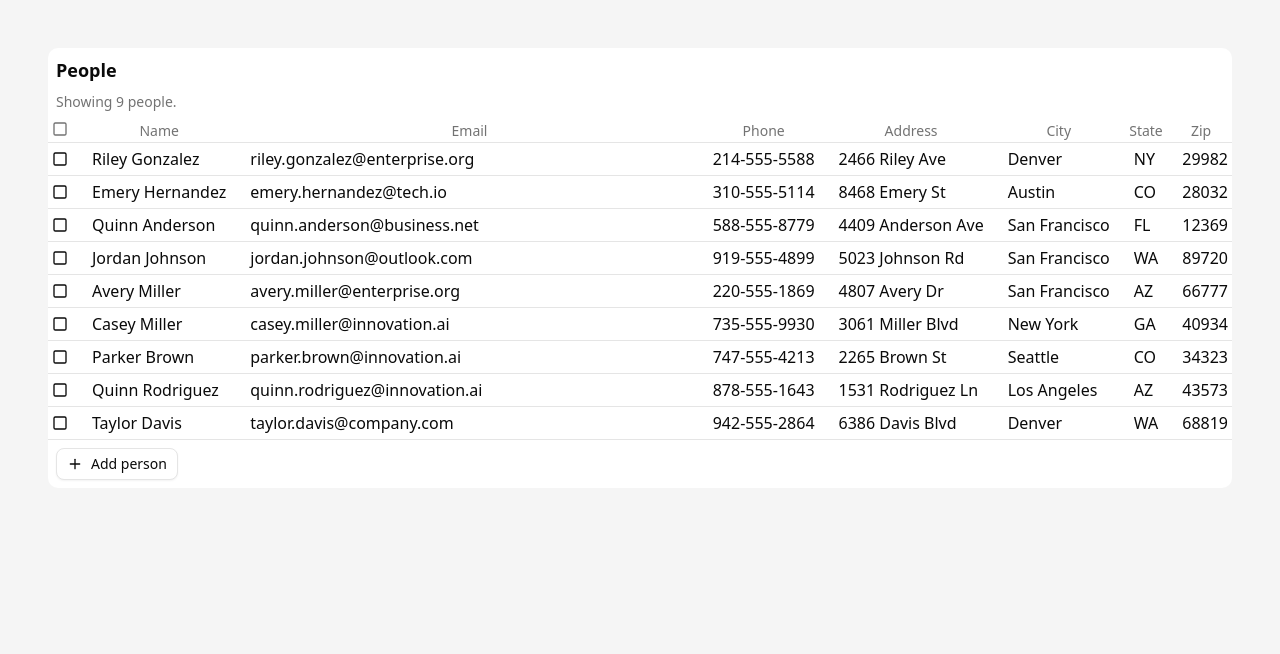
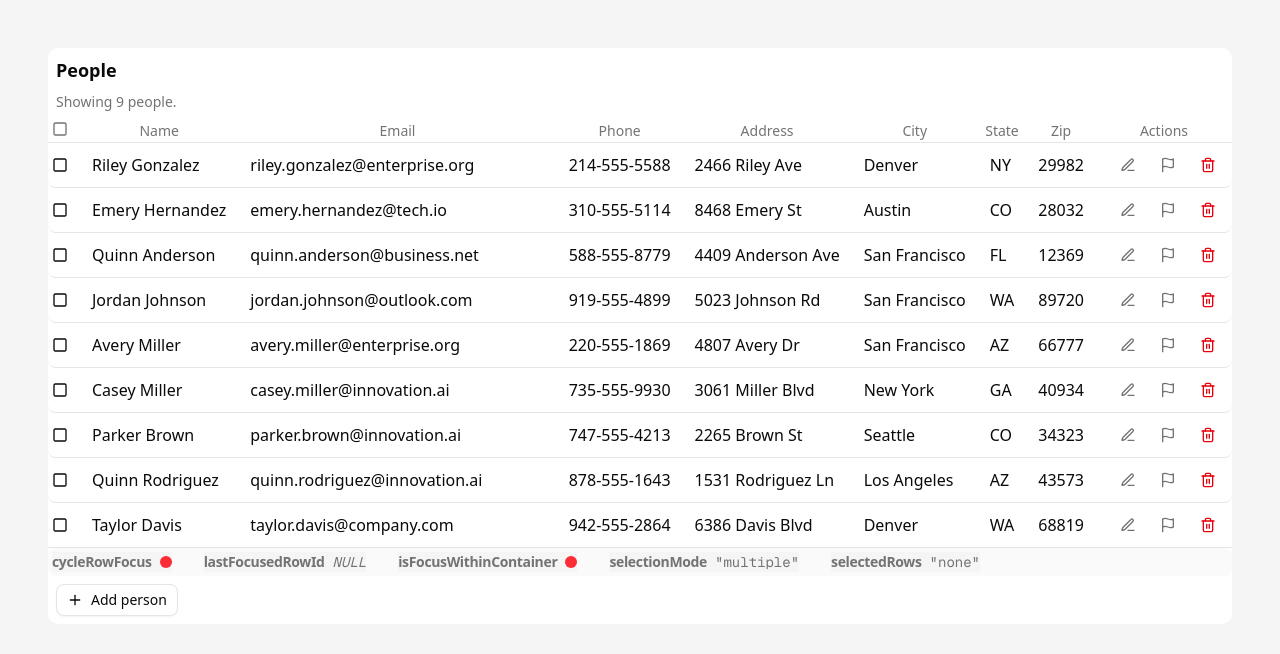
Before and after one commit to tungv/demo-gallery-app, a Next.js app: page /interactive-form-in-list in a window 1280 px wide. Shown: the top 654 px of the page. Built offline with nearby package versions, Linux system fonts and the light colour scheme.

Commit message:
switch to interactive form for selection
Signed-off-by: Tung Vu <me@tungv.com>

```diff
--- a/src/app/interactive-form-in-list/page.tsx
+++ b/src/app/interactive-form-in-list/page.tsx
@@ -21,15 +21,28 @@ import {
   GridListItemUnselectedIndicator,
   GridListTitle,
 } from "@/components/ui/grid-list/components";
-import { CheckSquare2, MinusSquare, Square, Trash2 } from "lucide-react";
+import {
+  CheckSquare2,
+  MinusSquare,
+  Square,
+  Trash2,
+  Edit3,
+  Flag,
+} from "lucide-react";
 import NonEmptySelection from "./non-empty-selection";
 import { Button } from "@/components/ui/button";
 import { ReserveLayout } from "@/components/ui/reserve-layout";
 import { getPeople } from "./query";
 import AddPersonDialog from "./AddPersonDialog";
-import { FormBoundary } from "@/components/behaviors/interactive-form";
+import {
+  ActionButton,
+  FormBoundary,
+  InteractiveForm,
+  LoadingMessage,
+  SubmitMessage,
+} from "@/components/behaviors/interactive-form";
 import { deletePeopleByIds } from "./actions";
-import { revalidatePath } from "next/cache";
+import { Debugger } from "@/components/ui/grid-list/debug";
 
 interface Person {
   id: string;
@@ -46,9 +59,10 @@ export default async function InteractiveFormInList() {
   const people = await getPeople();
   return (
     <div className="bg-muted grid grid-cols-1 gap-12 p-12 h-dvh">
-      <Form className="contents">
+      <Form className="contents" asChild>
+        <InteractiveForm>
           <GridListRoot
-          className="bg-white rounded-lg grid-cols-[auto_auto_1fr_auto_auto_auto_auto_auto] h-fit"
+            className="bg-white rounded-lg grid-cols-[auto_auto_1fr_auto_auto_auto_auto_auto_auto] h-fit"
             selectionMode="multiple"
             name="people-list"
           >
@@ -69,13 +83,14 @@ export default async function InteractiveFormInList() {
                 <PeopleHeaderCell>City</PeopleHeaderCell>
                 <PeopleHeaderCell>State</PeopleHeaderCell>
                 <PeopleHeaderCell>Zip</PeopleHeaderCell>
+                <PeopleHeaderCell>Actions</PeopleHeaderCell>
               </GridListRow>
             </GridListHeader>
             <GridListBody className="divide-y border-y">
               {people.map((person) => (
                 <GridListRow
                   key={person.id}
-                className="items-center gap-4"
+                  className="items-center gap-4 focus-visible:outline-2 outline-primary rounded-md focus-within:bg-secondary hover:bg-accent group"
                   rowId={person.id}
                 >
                   <GridListCell className="p-1">
@@ -84,48 +99,61 @@ export default async function InteractiveFormInList() {
                   <GridListRowHeader className="font-medium text-left p-1">
                     {person.name}
                   </GridListRowHeader>
-                <GridListCell className="p-1">{person.email}</GridListCell>
+                  <GridListCell className="p-1">
+                    <span className="select-all">{person.email}</span>
+                  </GridListCell>
                   <GridListCell className="p-1 tabular-nums">
-                  {person.phone}
+                    <span className="select-all">{person.phone}</span>
                   </GridListCell>
                   <GridListCell className="p-1">{person.address}</GridListCell>
                   <GridListCell className="p-1">{person.city}</GridListCell>
                   <GridListCell className="p-1">{person.state}</GridListCell>
                   <GridListCell className="p-1 tabular-nums">
-                  {person.zip}
+                    <span className="select-all">{person.zip}</span>
+                  </GridListCell>
+                  <GridListCell className="p-1">
+                    <ActionsCell personId={person.id} />
                   </GridListCell>
                 </GridListRow>
               ))}
             </GridListBody>
 
             <GridListFooter>
+              <Debugger />
+
               <GridListRow className="p-2 gap-4 flex flex-row">
                 {/* FormBoundary is here to ensure the form is reset after a successful submission */}
                 <FormBoundary>
                   <AddPersonDialog />
                 </FormBoundary>
                 <NonEmptySelection minSize={2}>
-                <Button
-                  variant="destructive"
-                  size="sm"
-                  className="gap-2"
+                  <ActionButton<"people-list">
+                    asChild
                     formAction={async (formData) => {
                       "use server";
-                    const selected = formData.getAll("people-list") as string[];
+                      const selected = formData.getAll(
+                        "people-list",
+                      ) as string[];
                       await deletePeopleByIds(selected);
-                    revalidatePath("/interactive-form-in-list");
+                      // revalidatePath("/interactive-form-in-list");
+                      return {
+                        refresh: true,
+                      };
                     }}
                   >
+                    <Button variant="destructive" size="sm" className="gap-2">
                       <Trash2 className="size-4" />
                       <ReserveLayout>
-                    <FormPendingMessage>Deleting...</FormPendingMessage>
-                    <FormSubmitMessage>Delete multiple</FormSubmitMessage>
+                        <LoadingMessage>Deleting...</LoadingMessage>
+                        <SubmitMessage>Delete multiple</SubmitMessage>
                       </ReserveLayout>
                     </Button>
+                  </ActionButton>
                 </NonEmptySelection>
               </GridListRow>
             </GridListFooter>
           </GridListRoot>
+        </InteractiveForm>
       </Form>
     </div>
   );
@@ -156,3 +184,21 @@ function CheckBox() {
     </GridListItemIndicatorRoot>
   );
 }
+
+function ActionsCell({ personId }: { personId: string }) {
+  return (
+    <div className="flex items-center bg-white/90 rounded-md focus-within:shadow-sm">
+      <Button type="button" variant="ghost" title="Edit person">
+        <Edit3 className="size-4 text-muted-foreground hover:text-foreground" />
+      </Button>
+
+      <Button type="button" variant="ghost" title="Flag person">
+        <Flag className="size-4 text-muted-foreground hover:text-foreground" />
+      </Button>
+
+      <Button type="button" variant="ghost" title="Delete person">
+        <Trash2 className="size-4 text-destructive hover:text-destructive/80" />
+      </Button>
+    </div>
+  );
+}
```
Lines whose indentation alone changed are shown as unchanged.
